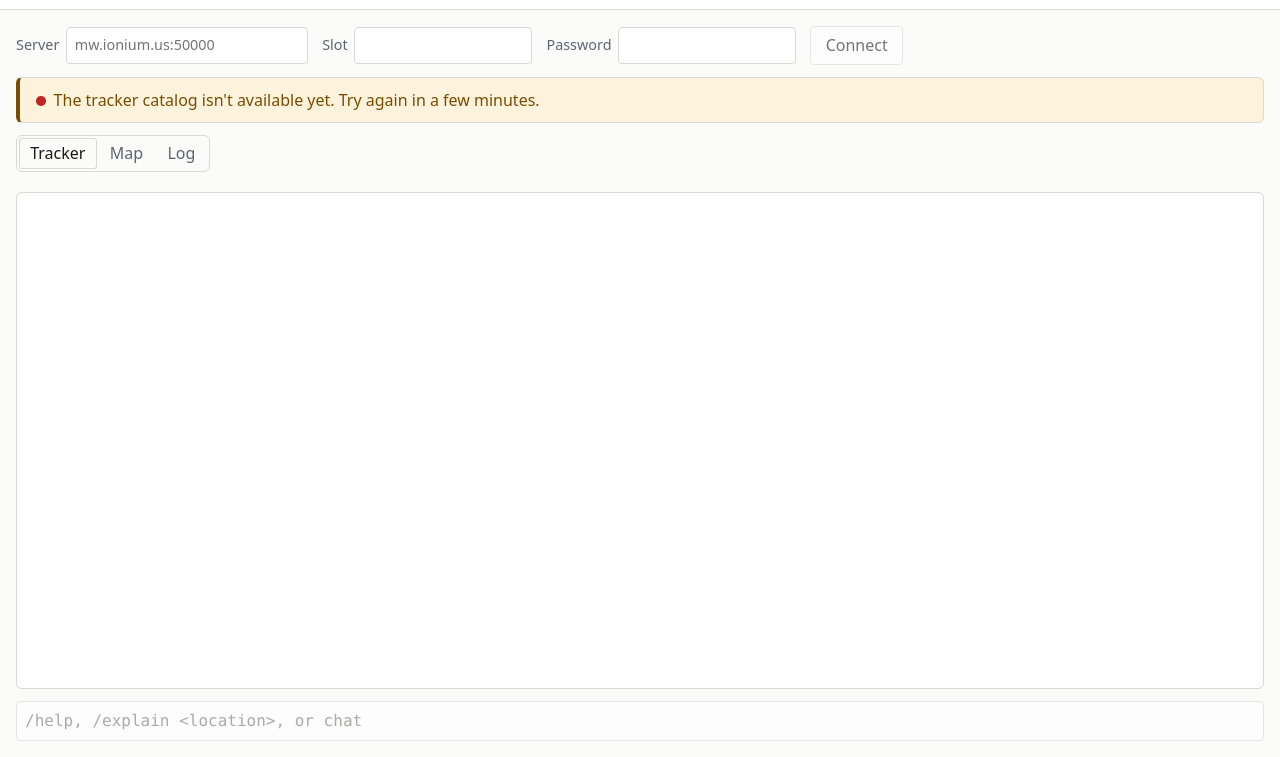
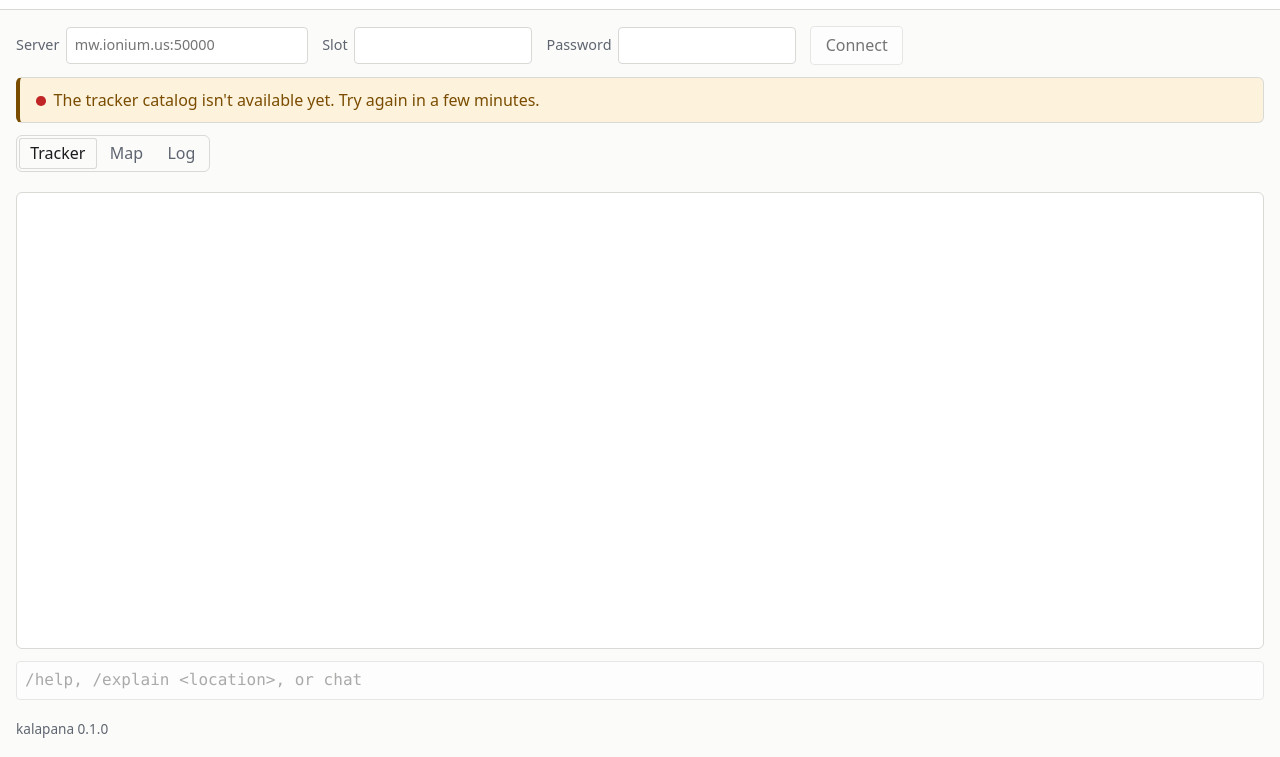
Before and after one commit to mooinglemur/kalapana, a plain HTML site: page web/index.html in a window 1280 px wide. Both pictures are taken after a click on the button "Tracker". Shown: the part 43-800 px from the top of the page. Drawn offline with Linux system fonts and the light colour scheme; no server answers.

Commit message:
Footer with the app name and version, and switch to the log view when sending a message

```diff
--- a/web/app.css
+++ b/web/app.css
@@ -171,6 +171,17 @@
   flex-direction: column;
   gap: 0.75rem;
 }
+
+/* Under the content's left edge, as on puna. */
+footer {
+  width: 100%;
+  max-width: 96rem;
+  margin: 0 auto;
+  box-sizing: border-box;
+  padding: 0 1rem 1rem;
+}
+
+.version { color: var(--muted); font-size: 0.85rem; }
 
 /* Flex items don't collapse margins, so one gap from the container spaces everything. */
 main > * {
--- a/web/app.mjs
+++ b/web/app.mjs
@@ -713,12 +713,14 @@
 
 // --- wiring -------------------------------------------------------------------------------------
 
-document.querySelectorAll(".tabs button").forEach((button) =>
-  button.addEventListener("click", () => {
-    document.querySelectorAll(".tabs button").forEach((other) => other.setAttribute("aria-pressed", String(other === button)));
-    for (const tab of ["tracker", "map", "log"]) $(`tab-${tab}`).hidden = tab !== button.dataset.tab;
-  }),
-);
+function showTab(name) {
+  document.querySelectorAll(".tabs button").forEach((button) => button.setAttribute("aria-pressed", String(button.dataset.tab === name)));
+  for (const tab of ["tracker", "map", "log"]) $(`tab-${tab}`).hidden = tab !== name;
+  // A hidden list loses its scroll position, so the log reopens at its newest line.
+  if (name === "log") $("log-lines").scrollTop = $("log-lines").scrollHeight;
+}
+
+document.querySelectorAll(".tabs button").forEach((button) => button.addEventListener("click", () => showTab(button.dataset.tab)));
 $("address").addEventListener("focus", showAddress);
 $("address").addEventListener("blur", showAddress);
 // Registered before the shared listener below, which saves the fields.
@@ -778,6 +780,8 @@
 $("map-select").addEventListener("change", (event) => worker?.postMessage(JSON.stringify({ type: "load_map", map: event.target.value })));
 $("command").addEventListener("keydown", (event) => {
   if (event.key !== "Enter" || !event.target.value) return;
+  // Replies and chat only appear in the log.
+  showTab("log");
   worker?.postMessage(JSON.stringify({ type: "command", text: event.target.value }));
   event.target.value = "";
 });
--- a/web/index.html
+++ b/web/index.html
@@ -97,5 +97,7 @@
 
     <input id="command" type="text" placeholder="/help, /explain &lt;location&gt;, or chat" autocomplete="off" disabled>
   </main>
+
+  <footer><span class="version">kalapana 0.1.0</span></footer>
 </body>
 </html>
```
